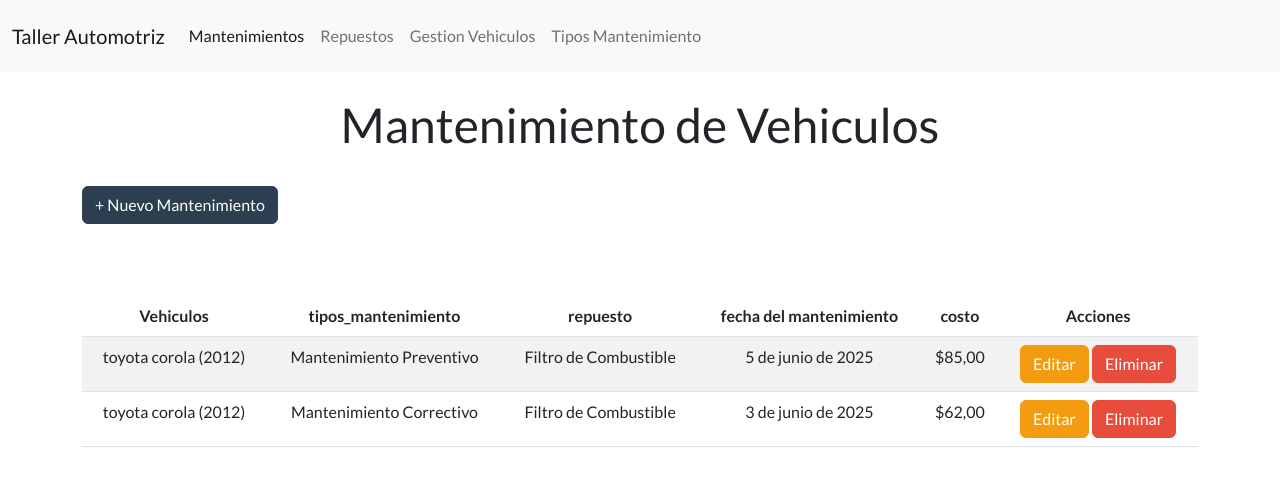
After one commit to ManuelHdz28/Proyecto-Taller_Automotriz, a Django app: page /mantenimientos/ in a window 1280 px wide. The commit adds this page. Shown: the top 486 px of the page. Run offline with Django 5.2, Linux system fonts and the light colour scheme; data comes from the database, SQL or seed files in the repository; both versions use the stored data as it was after the commit; some libraries are stand-ins or nearby versions.

```diff
--- /dev/null
+++ b/Aplicaciones/Taller/templates/mantenimientos.html
@@ -0,0 +1,170 @@
+{% extends 'plantilla.html' %} {% load static %}
+{% block title %}
+Mantenimiento de Vehiculos
+{% endblock title %}
+
+{% block content %}
+    <div class="container">
+        <h1 class="text-center mt-4">Mantenimiento de Vehiculos</h1>
+
+
+        <button type="button" class="btn btn-primary mt-4 mb-4" data-bs-toggle="modal" data-bs-target="#exampleModal">
+            + Nuevo Mantenimiento
+        </button>
+
+        <br>
+        {% if mantenimientos %}
+        <div class="table-responsive" mt-4>
+            {% if mantenimientos %}
+            <table class="table table-striped table-hover text-center mt-5" id="tabla-mantenimientos">
+                <thead>
+                    <tr>
+                        <th>Vehiculos</th>
+                        <th>tipos_mantenimiento</th>
+                        <th>repuesto</th>
+                        <th>fecha del mantenimiento</th>
+                        <th>costo</th>
+                        <th>Acciones</th>
+                    </tr>
+                </thead>
+                <tbody>
+                    {% for mantenimiento in mantenimientos %}
+                    <tr>
+                        <td>{{ mantenimiento.vehiculo }}</td>
+                        <td>{{ mantenimiento.tipo_mantenimiento }}</td>
+                        <td>
+                            {% for repuesto in mantenimiento.Repuestos.all %}
+                                {{ repuesto.nombre_repuesto }}<br>
+                            {% endfor %}
+                        </td>
+                        <td>{{ mantenimiento.fecha_mantenimiento }}</td>
+                        <td>${{ mantenimiento.precioTotal }}</td>
+                        <td>
+                            <a href="{% url 'editar_mantenimiento' mantenimiento.id_mantenimientov %}" class="btn btn-warning">Editar</a>
+
+                            <a href="Javascript:void(0)" class="btn btn-danger" onclick="eliminarFila('{% url 'eliminar_mantenimiento' mantenimiento.id_mantenimientov %}', 'Mantenimientos')">Eliminar</a>
+                        </td>
+                    </tr>
+                    {% endfor %}
+                </tbody>
+            </table>
+            {% else %}
+            <div class="alert alert-info text-center mt-4" role="alert">
+                No hay mantenimientos disponibles en este momento.
+            </div>
+            {% endif %}
+
+
+    {% else %}
+        <div class="alert alert-warning text-center mt-4" role="alert">
+            No se encontraron mantenimientos.
+        </div>
+    {% endif %}
+
+
+<!-- Modal -->
+<div class="modal fade" id="exampleModal" tabindex="-1" aria-labelledby="exampleModalLabel" aria-hidden="true">
+  <div class="modal-dialog">
+    <div class="modal-content">
+      <div class="modal-header">
+        <h1 class="modal-title fs-5" id="exampleModalLabel">Agregar Mantenimiento</h1>
+        <button type="button" class="btn-close" data-bs-dismiss="modal" aria-label="Close"></button>
+      </div>
+      <div class="modal-body">
+        <form method="post" action="{% url 'crear_mantenimiento' %}" id="formulario-mantenimiento">
+            {% csrf_token %}
+            <div class="mb-3">
+                <label for="vehiculo" class="form-label">Vehículo</label>
+                <select class="form-select" id="vehiculo" name="vehiculo" required>
+                    <option value="">Seleccione un vehículo</option>
+                    {% if vehiculos %}
+                        {% if vehiculos|length > 0 %}
+                            {% for vehiculo in vehiculos %}
+                                <option value="{{ vehiculo.id }}">{{ vehiculo.placa_vehiculo }}</option>
+                            {% endfor %}
+                        {% endif %}
+                    {% else %}
+                        <option value="">No hay vehículos disponibles</option>
+                    {% endif %}
+
+                </select>
+
+
+            </div>
+            <div class="mb-3">
+                <label for="tipo_mantenimiento" class="form-label">Tipo de Mantenimiento</label>
+                <select class="form-select" id="tipo_mantenimiento" name="tipo_mantenimiento" required>
+                    <option value="">Seleccione un tipo de mantenimiento</option>
+                    {% for tipo in tipos_mantenimiento %}
+                    <option value="{{ tipo.id_mantenimiento }}" data-precio="{{ tipo.precio_mantenimiento }}">{{ tipo.nombre_mantenimiento }}</option>
+                    {% endfor %}
+                </select>
+            </div>
+            <div class="mb-3">
+                <label for="repuestos" class="form-label">Repuestos</label>
+                <div class="input-group mb-3">
+                    <select class="form-select" id="repuestos" name="repuestos" multiple required>
+                        <option value="">Seleccione un repuesto</option>
+                        {% for repuesto in repuestos %}
+                            <option value="{{ repuesto.id_repuesto }}" data-precio="{{ repuesto.precio }}">{{ repuesto.nombre_repuesto }}</option>
+                        {% endfor %}
+                    </select>
+                    <button class="btn btn-outline-secondary" type="button" data-bs-toggle="modal" data-bs-target="#modalAgregarRepuesto">Agregar Repuesto</button>
+                </div>
+            </div>
+            <div class="mb-3">
+                <label for="fecha_mantenimiento" class="form-label">Fecha del Mantenimiento</label>
+                <input type="date" class="form-control" id="fecha_mantenimiento" name="fecha_mantenimiento" required>
+            </div>
+            </div>
+
+            <div class="mb-3">
+                <label for="precioTotal" class="form-label">Costo Total $</label>
+                <input type="number" placeholder="0" class="form-control" id="precioTotal" name="precioTotal" required>
+            </div>
+
+
+            <div class="modal-footer">
+                <button type="button" class="btn btn-secondary" data-bs-dismiss="modal">Cancelar</button>
+                <button type="submit" class="btn btn-primary">Agregar Repuesto</button>
+            </div>
+
+        </form>
+        <script>
+            const tipoMantenimientoSelect = document.getElementById('tipo_mantenimiento');
+            const repuestosSelect = document.getElementById('repuestos');
+            const precioTotalInput = document.getElementById('precioTotal');
+
+            function calcularTotal() {
+                let total = 0;
+
+                // Precio del tipo de mantenimiento
+                const selectedMantenimiento = tipoMantenimientoSelect.selectedOptions[0];
+                if (selectedMantenimiento && selectedMantenimiento.dataset.precio) {
+                    total += parseFloat(selectedMantenimiento.dataset.precio);
+                }
+
+                // Precio de los repuestos seleccionados
+                const selectedRepuestos = Array.from(repuestosSelect.selectedOptions);
+                selectedRepuestos.forEach(option => {
+                if (option.dataset.precio) {
+                    total += parseFloat(option.dataset.precio);
+                }
+            });
+
+            // Mostrar el total en el input
+            precioTotalInput.value = total.toFixed(2);
+        }
+
+    // Eventos
+    tipoMantenimientoSelect.addEventListener('change', calcularTotal);
+    repuestosSelect.addEventListener('change', calcularTotal);
+</script>
+      </div>
+    </div>
+  </div>
+</div>
+<script src="{% static 'js/tabla.js' %}"></script>
+<script src="{% static 'js/validate.js' %}"></script>
+
+{% endblock content %}
--- a/Aplicaciones/Taller/templates/plantilla.html
+++ b/Aplicaciones/Taller/templates/plantilla.html
@@ -57,7 +57,7 @@
     <div class="collapse navbar-collapse" id="navbarNav">
       <ul class="navbar-nav">
         <li class="nav-item">
-          <a class="nav-link active" aria-current="page" href=""> Inicio</a>
+          <a class="nav-link active" aria-current="page" href="{% url 'mantenimientos' %}"> Mantenimientos</a>
         </li>
         <li class="nav-item">
           <a class="nav-link" href="{% url 'repuestos' %}">Repuestos</a>
--- a/Aplicaciones/Taller/urls.py
+++ b/Aplicaciones/Taller/urls.py
@@ -23,4 +23,9 @@ urlpatterns = [
     path('eliminar_tipo_mantenimiento/<int:id_mantenimiento>/', views.eliminar_tipo_mantenimiento, name="eliminar_tipo_mantenimiento"),  # * Mapea la URL 'eliminar_tipo_mantenimiento/<id_tipo_mantenimiento>/' a la vista eliminar_tipo_mantenimiento
     path('editar_tipo_mantenimiento/<int:id_mantenimiento>/', views.editar_tipo_mantenimiento, name="editar_tipo_mantenimiento"),  # * Mapea la URL 'editar_tipo_mantenimiento/<id_tipo_mantenimiento>/' a la vista editar_tipo_mantenimiento
 
+    #^ seccion de mantenimientos
+    path('mantenimientos/', views.mantenimientos, name="mantenimientos"),  # * Mapea la URL 'mantenimientos/' a la vista mantenimientos
+    path('crear_mantenimiento/', views.crear_mantenimiento, name="crear_mantenimiento"),  # * Mapea la URL 'crear_mantenimiento/' a la vista crear_mantenimiento
+    path('eliminar_mantenimiento/<int:id_mantenimiento>/', views.eliminar_mantenimiento, name="eliminar_mantenimiento"),  # * Mapea la URL 'eliminar_mantenimiento/<id_mantenimiento>/' a la vista eliminar_mantenimiento
+    path('editar_mantenimiento/<int:id_mantenimiento>/', views.editar_mantenimiento, name="editar_mantenimiento"),  # * Mapea la URL 'editar_mantenimiento/<id_mantenimiento>/' a la vista editar_mantenimiento
 ]
--- a/Aplicaciones/Taller/views.py
+++ b/Aplicaciones/Taller/views.py
@@ -4,6 +4,7 @@ from .models import Repuesto
 from .models import Vehiculo  # * Importa el modelo Vehiculo para la gestión de vehículos
 from .models import FotoVehiculo  # * Importa el modelo FotoVehiculo para manejar las fotos de los vehículos
 from .models import TipoMantenimiento  # * Importa el modelo TipoMantenimiento para manejar los tipos de mantenimiento
+from .models import Mantenimiento  # * Importa el modelo Mantenimiento para manejar los mantenimientos
 from django.shortcuts import redirect
 from django.contrib import messages
 from django.shortcuts import render, get_object_or_404
@@ -210,3 +211,105 @@ def editar_tipo_mantenimiento(request, id_mantenimiento):
 
     except TipoMantenimiento.DoesNotExist:
         return render(request, 'error.html', {'message': 'Tipo de mantenimiento no encontrado.'})  # * Manejo de error si el tipo de mantenimiento no existe
+
+
+def mantenimientos(request):
+    mantenimientosdbb = Mantenimiento.objects.all()
+    vehiculos = Vehiculo.objects.all()
+    tipos_mantenimiento = TipoMantenimiento.objects.all()
+    repuestos = Repuesto.objects.all()
+
+    return render(request, 'mantenimientos.html', {
+        'mantenimientos': mantenimientosdbb,
+        'vehiculos': vehiculos,
+        'tipos_mantenimiento': tipos_mantenimiento,
+        'repuestos': repuestos
+    })
+
+
+def crear_repuesto(request):
+    if request.method == 'POST':
+        nombre = request.POST.get('nombre_repuesto')
+        descripcion = request.POST.get('descripcion')
+        precio = request.POST.get('precio')
+        cantidad_disponible = request.POST.get('cantidad_disponible')
+
+
+        # * Crea un nuevo repuesto en la base de datos
+        Repuesto.objects.create(
+            nombre_repuesto=nombre,
+            descripcion=descripcion,
+            precio=precio,
+            cantidad_disponible=cantidad_disponible
+        )
+
+        messages.success(request, 'Repuesto creado exitosamente.')  # * Mensaje de éxito al crear un repuesto
+
+        return redirect('repuestos')
+    else:
+        return render(request, 'repuestos.html')
+
+from django.shortcuts import render, redirect, get_object_or_404
+from django.contrib import messages
+from .models import Vehiculo, TipoMantenimiento, Repuesto, Mantenimiento
+
+def crear_mantenimiento(request):
+    if request.method == 'POST':
+        vehiculo_id = request.POST.get('vehiculo')
+        tipo_mantenimiento_id = request.POST.get('tipo_mantenimiento')
+        repuestos_ids = request.POST.getlist('repuestos')
+        fecha_mantenimiento = request.POST.get('fecha_mantenimiento')
+        precio_total = request.POST.get('precioTotal')
+
+        # Obtener objetos relacionados usando claves correctas
+        vehiculo = get_object_or_404(Vehiculo, id=vehiculo_id)
+        tipo_mantenimiento = get_object_or_404(TipoMantenimiento, id_mantenimiento=tipo_mantenimiento_id)
+        repuestos = Repuesto.objects.filter(id_repuesto__in=repuestos_ids)
+
+        # Crear el mantenimiento (sin asignar repuestos aún)
+        mantenimiento = Mantenimiento.objects.create(
+            vehiculo=vehiculo,
+            tipo_mantenimiento=tipo_mantenimiento,
+            fecha_mantenimiento=fecha_mantenimiento,
+            precioTotal=precio_total
+        )
+
+        # Asignar repuestos después de guardar
+        mantenimiento.Repuestos.set(repuestos)
+
+        messages.success(request, '¡Mantenimiento creado exitosamente!')
+        return redirect('mantenimientos')
+
+    return render(request, 'mantenimiento.html')
+
+def eliminar_mantenimiento(request, id_mantenimiento):
+    """
+     * Elimina un mantenimiento por su ID.
+    """
+    try:
+        mantenimiento = Mantenimiento.objects.get(id_mantenimientov=id_mantenimiento)
+        mantenimiento.delete()
+        messages.success(request, '¡Mantenimiento eliminado correctamente!')  # * Mensaje de éxito al eliminar un mantenimiento
+        return redirect('mantenimientos')
+    except Mantenimiento.DoesNotExist:
+        return render(request, 'error.html', {'message': 'Mantenimiento no encontrado.'})  # * Manejo de error si el mantenimiento no existe
+
+def editar_mantenimiento(request, id_mantenimiento):
+    """
+     * Edita un mantenimiento existente.
+    """
+    try:
+        mantenimiento = Mantenimiento.objects.get(id_mantenimientov=id_mantenimiento)
+
+        if request.method == 'POST':
+            mantenimiento.vehiculo = request.POST.get('vehiculo')
+            mantenimiento.tipo_mantenimiento = request.POST.get('tipo_mantenimiento')
+            mantenimiento.fecha_mantenimiento = request.POST.get('fecha_mantenimiento')
+            mantenimiento.save()
+            messages.success(request, 'Mantenimiento editado exitosamente.')  # * Mensaje de éxito al editar un mantenimiento
+            return redirect('mantenimientos')
+
+        return render(request, 'editar_mantenimiento.html', {'mantenimiento': mantenimiento})
+
+    except Mantenimiento.DoesNotExist:
+        return render(request, 'error.html', {'message': 'Mantenimiento no encontrado.'})  # * Manejo de error si el mantenimiento no existe
```
Also changed, not shown: Aplicaciones/Taller/models.py (+11 -0 lines), Aplicaciones/Taller/migrations/0002_mantenimiento.py (added), Aplicaciones/Taller/migrations/0003_mantenimiento_repuestos.py (added), Aplicaciones/Taller/migrations/0004_mantenimiento_preciototal.py (added), ProyectoHDP115.db, media/fotos_vehiculos/1_C5fBa1j.jpg (added), media/fotos_vehiculos/2_NwkvvX0.jpg (added), media/fotos_vehiculos/3_pcwNJ2d.jpg (added), media/fotos_vehiculos/4_0DsMi1I.jpg (added).
